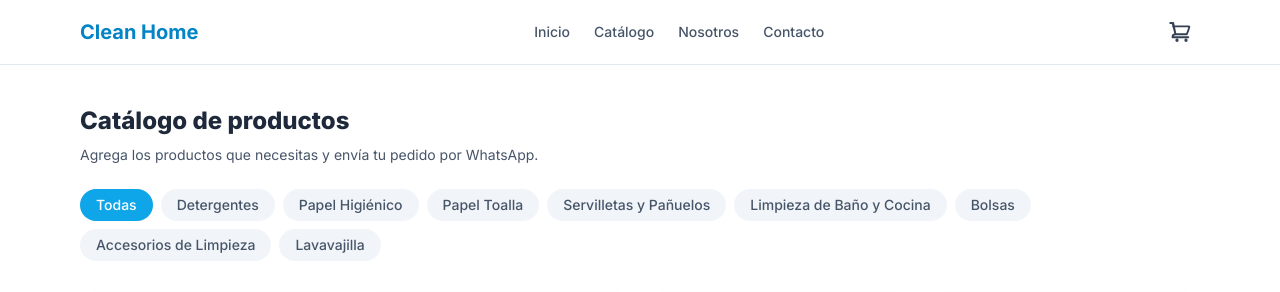
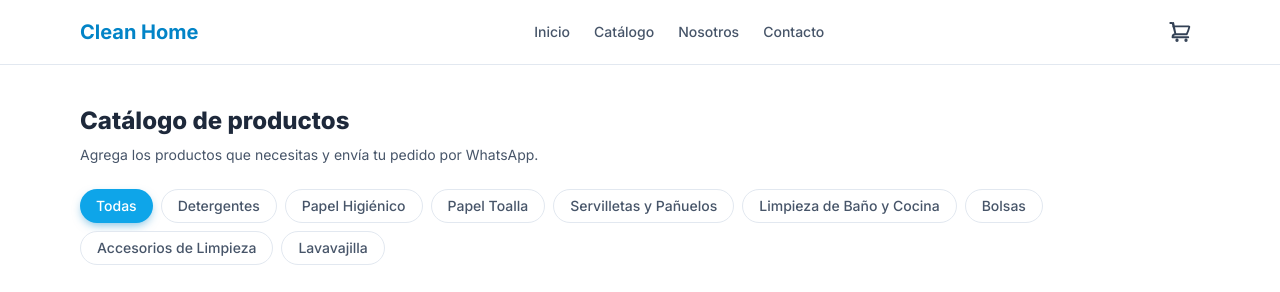
Before and after one commit to gonzalo-droid/clean-home, a Next.js app: page /catalogo in a window 1280 px wide. Shown: the top 292 px of the page. Built offline with nearby package versions, Linux system fonts and the light colour scheme.

Commit message:
style: restyle category chips to white/blue instead of gray/blue

```diff
--- a/components/CategoryFilter.tsx
+++ b/components/CategoryFilter.tsx
@@ -15,7 +15,9 @@ export default function CategoryFilter({
         type="button"
         onClick={() => onChange("todas")}
         className={`rounded-full px-4 py-1.5 text-sm font-medium transition ${
-          active === "todas" ? "bg-sky-500 text-white" : "bg-slate-100 text-slate-600 hover:bg-sky-50"
+          active === "todas"
+            ? "bg-sky-500 text-white shadow-[0_4px_10px_-2px_rgba(2,132,199,0.5)]"
+            : "border border-slate-200 bg-white text-slate-600 hover:border-sky-300 hover:bg-sky-50"
         }`}
       >
         Todas
@@ -26,7 +28,9 @@ export default function CategoryFilter({
           type="button"
           onClick={() => onChange(cat.id)}
           className={`rounded-full px-4 py-1.5 text-sm font-medium transition ${
-            active === cat.id ? "bg-sky-500 text-white" : "bg-slate-100 text-slate-600 hover:bg-sky-50"
+            active === cat.id
+              ? "bg-sky-500 text-white shadow-[0_4px_10px_-2px_rgba(2,132,199,0.5)]"
+              : "border border-slate-200 bg-white text-slate-600 hover:border-sky-300 hover:bg-sky-50"
           }`}
         >
           {cat.label}
```
